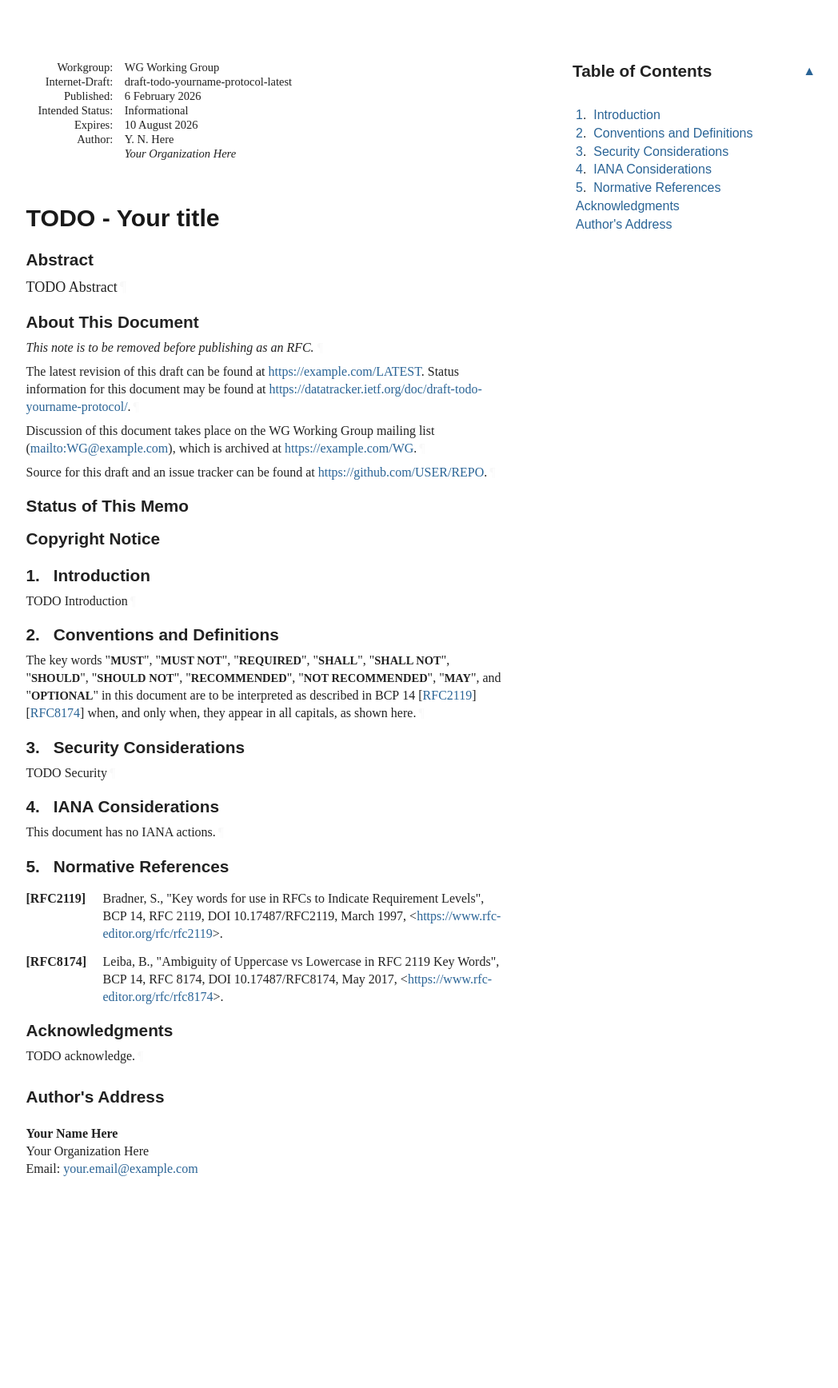
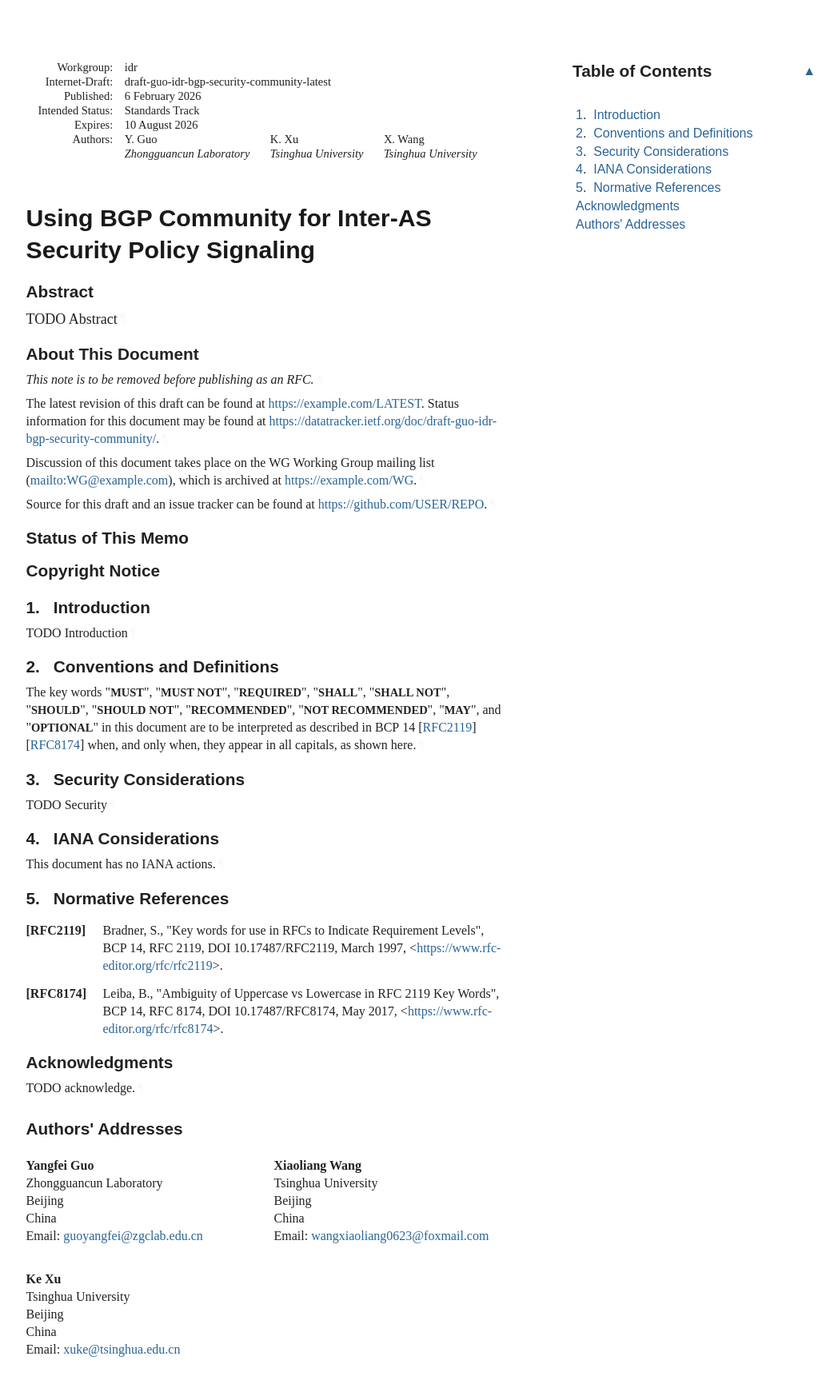
Before and after one commit to FCBGP/bgp-security-community, a plain HTML site: page draft-guo-idr-bgp-security-community.html in a window 1280 px wide. Shown: the whole page at 80% size, without its empty margins (92-1140 px from the left). Before the commit the page ends 1564 px from the top, so only its background shows below. Drawn offline with Linux system fonts and the light colour scheme; a web font is replaced by a local one.

Commit message:
Script updating gh-pages from 9226b9c. [ci skip]

```diff
--- a/draft-todo-yourname-protocol.html
+++ b/draft-guo-idr-bgp-security-community.html
@@ -4,16 +4,17 @@
 <meta charset="utf-8">
 <meta content="Common,Latin" name="scripts">
 <meta content="initial-scale=1.0" name="viewport">
-<title>TODO - Your title</title>
-<meta content="Your Name Here" name="author">
+<title>Using BGP Community for Inter-AS Security Policy Signaling</title>
+<meta content="Yangfei Guo" name="author">
+<meta content="Ke Xu" name="author">
+<meta content="Xiaoliang Wang" name="author">
 <meta content="
        TODO Abstract
     " name="description">
 <meta content="xml2rfc 3.31.0" name="generator">
-<meta content="next generation" name="keyword">
-<meta content="unicorn" name="keyword">
-<meta content="sparkling distributed ledger" name="keyword">
-<meta content="draft-todo-yourname-protocol-latest" name="ietf.draft">
+<meta content="BGP Community" name="keyword">
+<meta content="Routing Security" name="keyword">
+<meta content="draft-guo-idr-bgp-security-community-latest" name="ietf.draft">
 <!-- Generator version information:
   xml2rfc 3.31.0
     Python 3.12.12
@@ -28,7 +29,7 @@
     requests 2.32.5
     wcwidth 0.3.0
 -->
-<link href="draft-todo-yourname-protocol.xml" rel="alternate" type="application/rfc+xml">
+<link href="draft-guo-idr-bgp-security-community.xml" rel="alternate" type="application/rfc+xml">
 <link href="#copyright" rel="license">
 <style type="text/css">@font-face {
   font-family: 'Lora';
@@ -1045,11 +1046,11 @@ svg :is([fill="white"], [fill^="#fff"]) {
 <table class="ears">
 <thead><tr>
 <td class="left">Internet-Draft</td>
-<td class="center">TODO - Abbreviation</td>
+<td class="center">BGP-Security-Community</td>
 <td class="right">February 2026</td>
 </tr></thead>
 <tfoot><tr>
-<td class="left">Here</td>
+<td class="left">Guo, et al.</td>
 <td class="center">Expires 10 August 2026</td>
 <td class="right">[Page]</td>
 </tr></tfoot>
@@ -1058,27 +1059,35 @@ svg :is([fill="white"], [fill^="#fff"]) {
 <div id="internal-metadata" class="document-information">
 <dl id="identifiers">
 <dt class="label-workgroup">Workgroup:</dt>
-<dd class="workgroup">WG Working Group</dd>
+<dd class="workgroup">idr</dd>
 <dt class="label-internet-draft">Internet-Draft:</dt>
-<dd class="internet-draft">draft-todo-yourname-protocol-latest</dd>
+<dd class="internet-draft">draft-guo-idr-bgp-security-community-latest</dd>
 <dt class="label-published">Published:</dt>
 <dd class="published">
 <time datetime="2026-02-06" class="published">6 February 2026</time>
     </dd>
 <dt class="label-intended-status">Intended Status:</dt>
-<dd class="intended-status">Informational</dd>
+<dd class="intended-status">Standards Track</dd>
 <dt class="label-expires">Expires:</dt>
 <dd class="expires"><time datetime="2026-08-10">10 August 2026</time></dd>
-<dt class="label-authors">Author:</dt>
+<dt class="label-authors">Authors:</dt>
 <dd class="authors">
 <div class="author">
-      <div class="author-name">Y. N. Here</div>
-<div class="org">Your Organization Here</div>
+      <div class="author-name">Y. Guo</div>
+<div class="org">Zhongguancun Laboratory</div>
+</div>
+<div class="author">
+      <div class="author-name">K. Xu</div>
+<div class="org">Tsinghua University</div>
+</div>
+<div class="author">
+      <div class="author-name">X. Wang</div>
+<div class="org">Tsinghua University</div>
 </div>
 </dd>
 </dl>
 </div>
-<h1 id="title">TODO - Your title</h1>
+<h1 id="title">Using BGP Community for Inter-AS Security Policy Signaling</h1>
 <section id="section-abstract">
       <h2 id="abstract"><a href="#abstract" class="selfRef">Abstract</a></h2>
 <p id="section-abstract-1">TODO Abstract<a href="#section-abstract-1" class="pilcrow">¶</a></p>
@@ -1090,7 +1099,7 @@ svg :is([fill="white"], [fill^="#fff"]) {
 <p id="section-note.1-1">This note is to be removed before publishing as an RFC.<a href="#section-note.1-1" class="pilcrow">¶</a></p>
 <p id="section-note.1-2">
         The latest revision of this draft can be found at <span><a href="https://example.com/LATEST">https://example.com/LATEST</a></span>.
-        Status information for this document may be found at <span><a href="https://datatracker.ietf.org/doc/draft-todo-yourname-protocol/">https://datatracker.ietf.org/doc/draft-todo-yourname-protocol/</a></span>.<a href="#section-note.1-2" class="pilcrow">¶</a></p>
+        Status information for this document may be found at <span><a href="https://datatracker.ietf.org/doc/draft-guo-idr-bgp-security-community/">https://datatracker.ietf.org/doc/draft-guo-idr-bgp-security-community/</a></span>.<a href="#section-note.1-2" class="pilcrow">¶</a></p>
 <p id="section-note.1-3">
         Discussion of this document takes place on the
         WG Working Group mailing list (<span><a href="mailto:WG@example.com">mailto:WG@example.com</a></span>),
@@ -1165,7 +1174,7 @@ svg :is([fill="white"], [fill^="#fff"]) {
             <p id="section-toc.1-1.6.1"><a href="#appendix-A" class="auto internal xref"></a><a href="#name-acknowledgments" class="internal xref">Acknowledgments</a></p>
 </li>
           <li class="compact toc ulBare ulEmpty" id="section-toc.1-1.7">
-            <p id="section-toc.1-1.7.1"><a href="#appendix-B" class="auto internal xref"></a><a href="#name-authors-address" class="internal xref">Author's Address</a></p>
+            <p id="section-toc.1-1.7.1"><a href="#appendix-B" class="auto internal xref"></a><a href="#name-authors-addresses" class="internal xref">Authors' Addresses</a></p>
 </li>
         </ul>
 </nav>
@@ -1233,15 +1242,37 @@ appear in all capitals, as shown here.<a href="#section-2-1" class="pilcrow">¶<
 </div>
 <div id="authors-addresses">
 <section id="appendix-B">
-      <h2 id="name-authors-address">
-<a href="#name-authors-address" class="section-name selfRef">Author's Address</a>
+      <h2 id="name-authors-addresses">
+<a href="#name-authors-addresses" class="section-name selfRef">Authors' Addresses</a>
       </h2>
 <address class="vcard">
-        <div dir="auto" class="left"><span class="fn nameRole">Your Name Here</span></div>
-<div dir="auto" class="left"><span class="org">Your Organization Here</span></div>
+        <div dir="auto" class="left"><span class="fn nameRole">Yangfei Guo</span></div>
+<div dir="auto" class="left"><span class="org">Zhongguancun Laboratory</span></div>
+<div dir="auto" class="left"><span class="locality">Beijing</span></div>
+<div dir="auto" class="left"><span class="country-name">China</span></div>
 <div class="email">
 <span>Email:</span>
-<a href="mailto:your.email@example.com" class="email">your.email@example.com</a>
+<a href="mailto:guoyangfei@zgclab.edu.cn" class="email">guoyangfei@zgclab.edu.cn</a>
+</div>
+</address>
+<address class="vcard">
+        <div dir="auto" class="left"><span class="fn nameRole">Ke Xu</span></div>
+<div dir="auto" class="left"><span class="org">Tsinghua University</span></div>
+<div dir="auto" class="left"><span class="locality">Beijing</span></div>
+<div dir="auto" class="left"><span class="country-name">China</span></div>
+<div class="email">
+<span>Email:</span>
+<a href="mailto:xuke@tsinghua.edu.cn" class="email">xuke@tsinghua.edu.cn</a>
+</div>
+</address>
+<address class="vcard">
+        <div dir="auto" class="left"><span class="fn nameRole">Xiaoliang Wang</span></div>
+<div dir="auto" class="left"><span class="org">Tsinghua University</span></div>
+<div dir="auto" class="left"><span class="locality">Beijing</span></div>
+<div dir="auto" class="left"><span class="country-name">China</span></div>
+<div class="email">
+<span>Email:</span>
+<a href="mailto:wangxiaoliang0623@foxmail.com" class="email">wangxiaoliang0623@foxmail.com</a>
 </div>
 </address>
 </section>
```
Also changed, not shown: index.html (+8 -8 lines), draft-guo-idr-bgp-security-community.txt.
